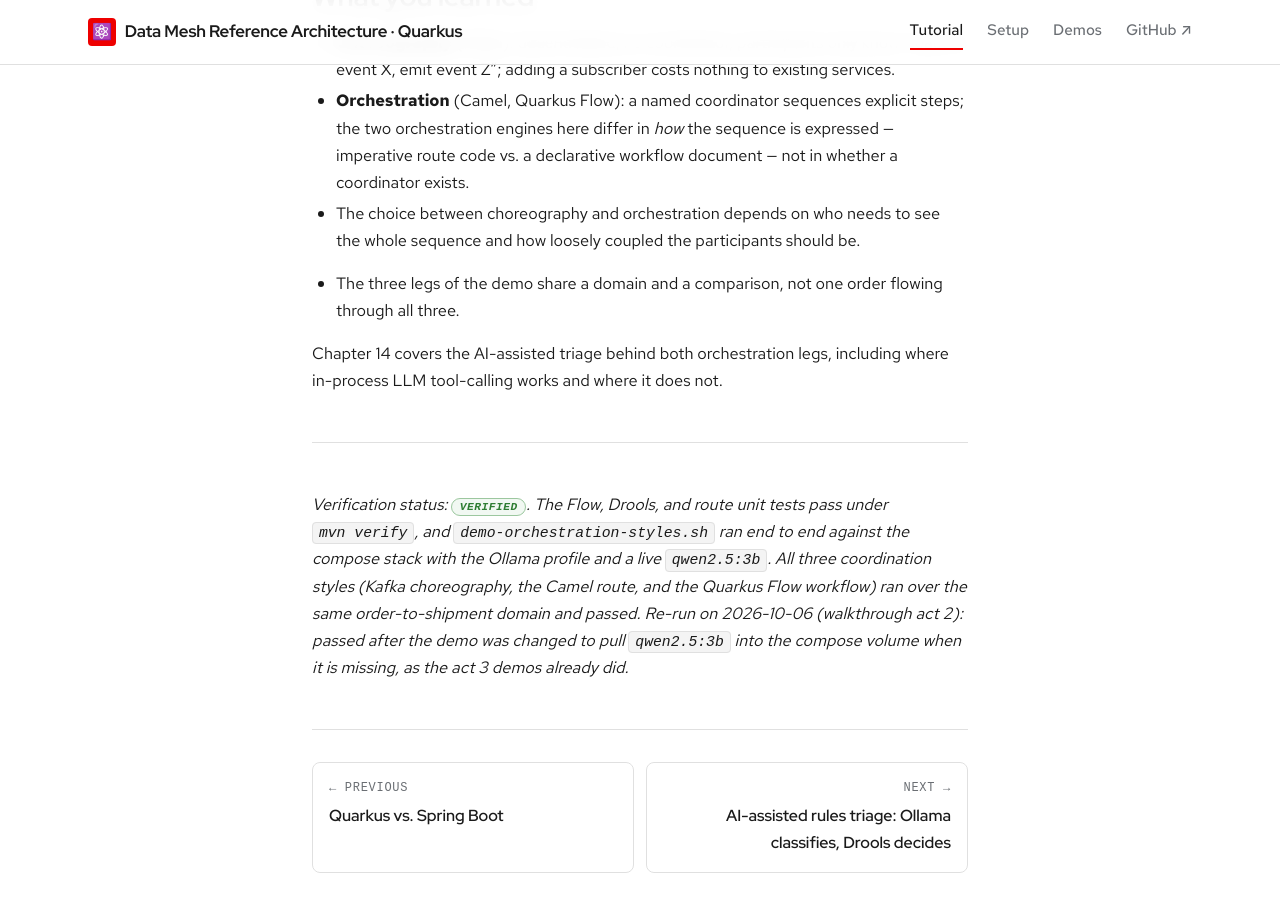
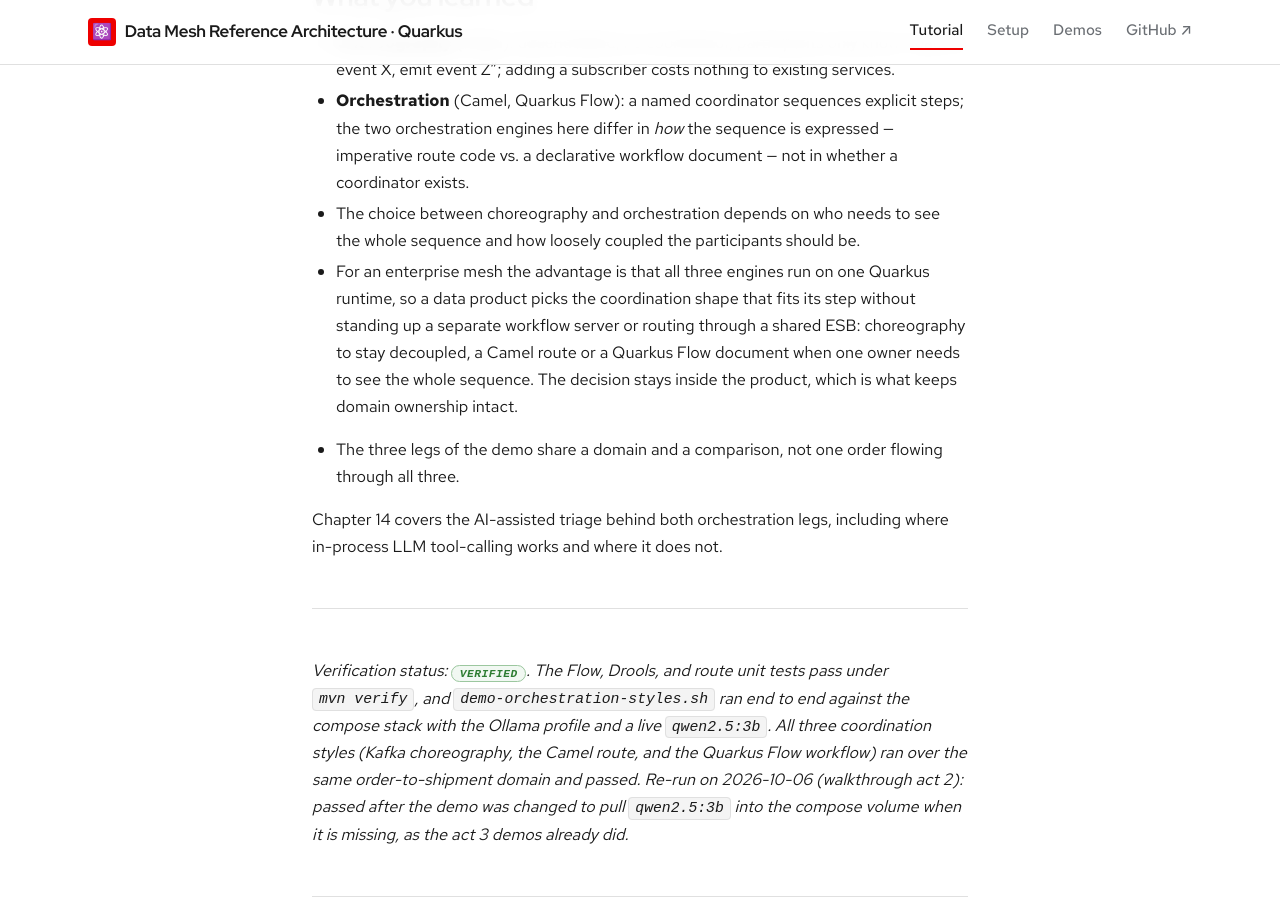
Before and after one commit to patterncatalyst/datamesh-reference-arch-quarkus, a Jekyll site: the page built from _docs/13-orchestration-styles.md, in a window 1280 px wide and 900 px high, scrolled down 7532 px. Built offline with Jekyll 4.4.1, drawn with Linux system fonts in a browser that asks for light colours; some web fonts are replaced.

Commit message:
docs(site,deck,readme): extend advantages-of-moving + data-mesh value framing (#60)
Carry the enterprise / data-mesh framing from ch11 and the 201 deck into the rest
of the capability material:
- _docs/13-orchestration-styles, 14-ai-rules-triage, 16-websocket-scaling: add a
  'What you learned' point making the enterprise advantage and data-mesh value
  explicit (one Quarkus runtime for all three engines; auditable classify-then-
  decide; per-replica fan-out that makes KEDA scale-to-zero safe).
- README.md: a sentence framing the repo as Quarkus as the vehicle for
  implementing a data mesh in an enterprise.
- presentation/datamesh-101: enrich the two Quarkus teaser slides' speaker notes;
  rebuilt Datamesh_101-r1.1.pptx.

ch12 (Spring Boot comparison) already carries this framing. Voice scan clean
(0 ban-tier), jekyll build clean, forbidden-syntax OK.

```diff
--- a/_docs/13-orchestration-styles.md
+++ b/_docs/13-orchestration-styles.md
@@ -266,6 +266,12 @@
   document — not in whether a coordinator exists.
 - The choice between choreography and orchestration depends on who needs to
   see the whole sequence and how loosely coupled the participants should be.
+- For an enterprise mesh the advantage is that all three engines run on one
+  Quarkus runtime, so a data product picks the coordination shape that fits its
+  step without standing up a separate workflow server or routing through a
+  shared ESB: choreography to stay decoupled, a Camel route or a Quarkus Flow
+  document when one owner needs to see the whole sequence. The decision stays
+  inside the product, which is what keeps domain ownership intact.
 
 - The three legs of the demo share a domain and a comparison, not one order
   flowing through all three.
--- a/presentation/datamesh-101/build-101.js
+++ b/presentation/datamesh-101/build-101.js
@@ -126,7 +126,7 @@
   title: "Quarkus as the developer lens",
   image: "11-capability-tour",
   caption: "REST, gRPC, GraphQL, Kafka, reactive and imperative in one JVM, fast boot, low memory — one coherent toolchain across every data-product surface.",
-  notes: "This reference architecture uses Quarkus for every domain service (order, inventory, payment, shipping, notification, review) and demonstrates twelve capabilities, among them Panache for persistence, gRPC for typed inter-domain calls, GraphQL for a federated gateway, Reactive Messaging for Kafka-backed events, and WebSockets.Next for live pushes, with reactive and imperative handlers sharing one Vert.x reactor. The tour also covers the JDK 25 AOT cache, native image, OIDC, JBang, and Panama FFM. With fast boot and a small memory footprint, Quarkus gives a domain team a way to stand up a well-behaved data product without first becoming distributed-systems experts. This is a teaser — the full capability tour, with a Spring Boot twin service for a side-by-side comparison, is the centerpiece of the 201.",
+  notes: "This reference architecture uses Quarkus for every domain service (order, inventory, payment, shipping, notification, review) and demonstrates twelve capabilities, among them Panache for persistence, gRPC for typed inter-domain calls, GraphQL for a federated gateway, Reactive Messaging for Kafka-backed events, and WebSockets.Next for live pushes, with reactive and imperative handlers sharing one Vert.x reactor. The tour also covers the JDK 25 AOT cache, native image, OIDC, JBang, and Panama FFM. With fast boot and a small memory footprint, Quarkus gives a domain team a way to stand up a well-behaved data product without first becoming distributed-systems experts, which is what makes it a credible vehicle for rolling a data mesh out across many enterprise teams. This is a teaser — the full capability tour, with a Spring Boot twin service for a side-by-side comparison, is the centerpiece of the 201.",
 });
 
 /* ---- Orchestration styles teaser ---- */
@@ -135,7 +135,7 @@
   title: "Choreography vs. orchestration — one domain, three coordination engines",
   image: "13-orchestration-styles",
   caption: "The same order-to-shipment domain coordinated three ways: Kafka choreography, a Camel route, and a declarative Quarkus Flow workflow.",
-  notes: "Every event-driven system eventually has to answer one question: when multiple steps need to happen in sequence, who decides the sequence? This build runs three answers side by side over the same shipping/order domain. Kafka choreography: no one is in charge — order-service publishes order.placed and has never heard of payment-service or shipping-service; each service only knows 'when I see event X, I do Y and emit Z.' Camel orchestration: one route explicitly sequences every step, imperative code you read top to bottom. Quarkus Flow orchestration: the same two steps expressed declaratively, as a workflow document rather than hand-written control flow — the same shape, two different engines. The 201 covers this comparison in full, using the terms choreography and orchestration exactly.",
+  notes: "Every event-driven system eventually has to answer one question: when multiple steps need to happen in sequence, who decides the sequence? This build runs three answers side by side over the same shipping/order domain. Kafka choreography: no one is in charge — order-service publishes order.placed and has never heard of payment-service or shipping-service; each service only knows 'when I see event X, I do Y and emit Z.' Camel orchestration: one route explicitly sequences every step, imperative code you read top to bottom. Quarkus Flow orchestration: the same two steps expressed declaratively, as a workflow document rather than hand-written control flow — the same shape, two different engines. For an enterprise mesh the advantage is that all three run on one Quarkus runtime, so a domain team picks the coordination style that fits each step without standing up a separate workflow server or routing through a shared ESB. The 201 covers this comparison in full, using the terms choreography and orchestration exactly.",
 });
 
 /* ---- Full project example ---- */
```
Also changed, not shown: _docs/14-ai-rules-triage.md (+6 -0 lines), _docs/16-websocket-scaling.md (+5 -0 lines), README.md, 1 other file.
